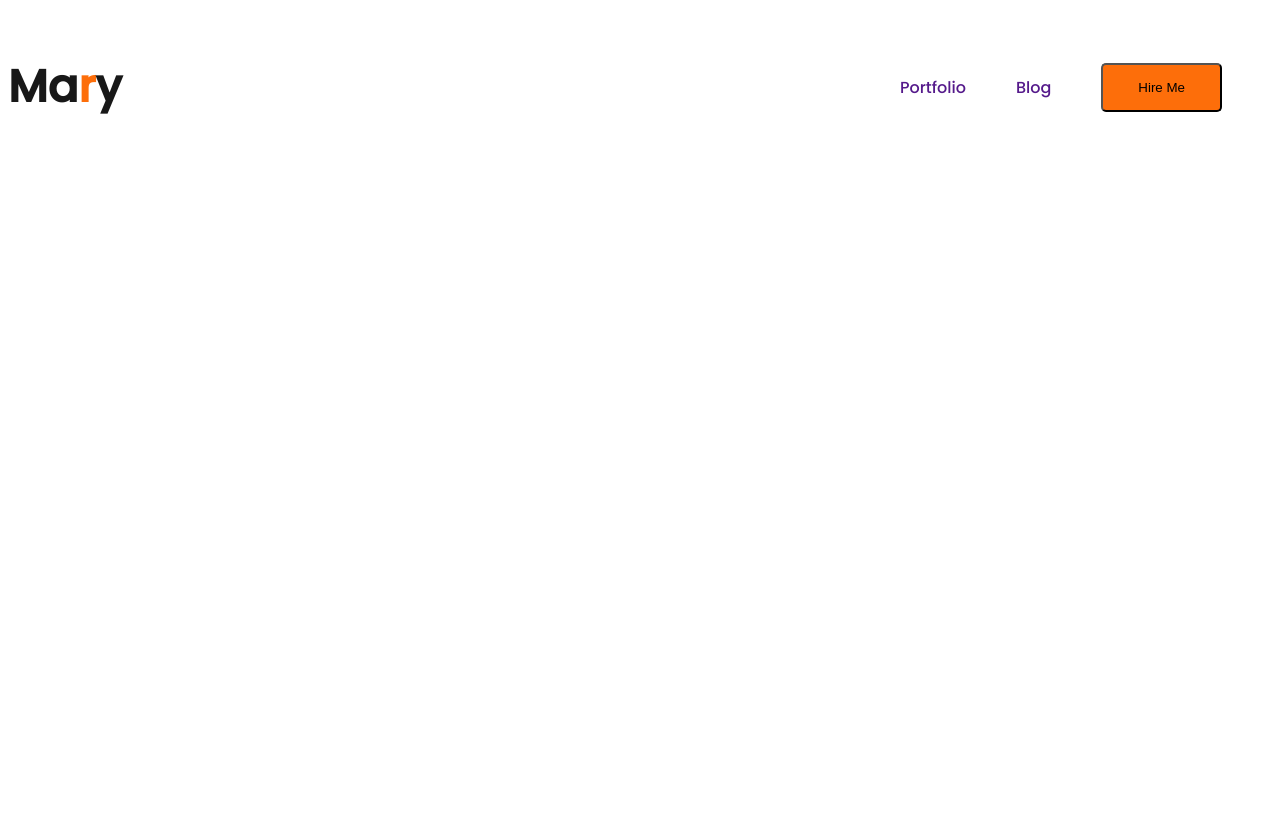
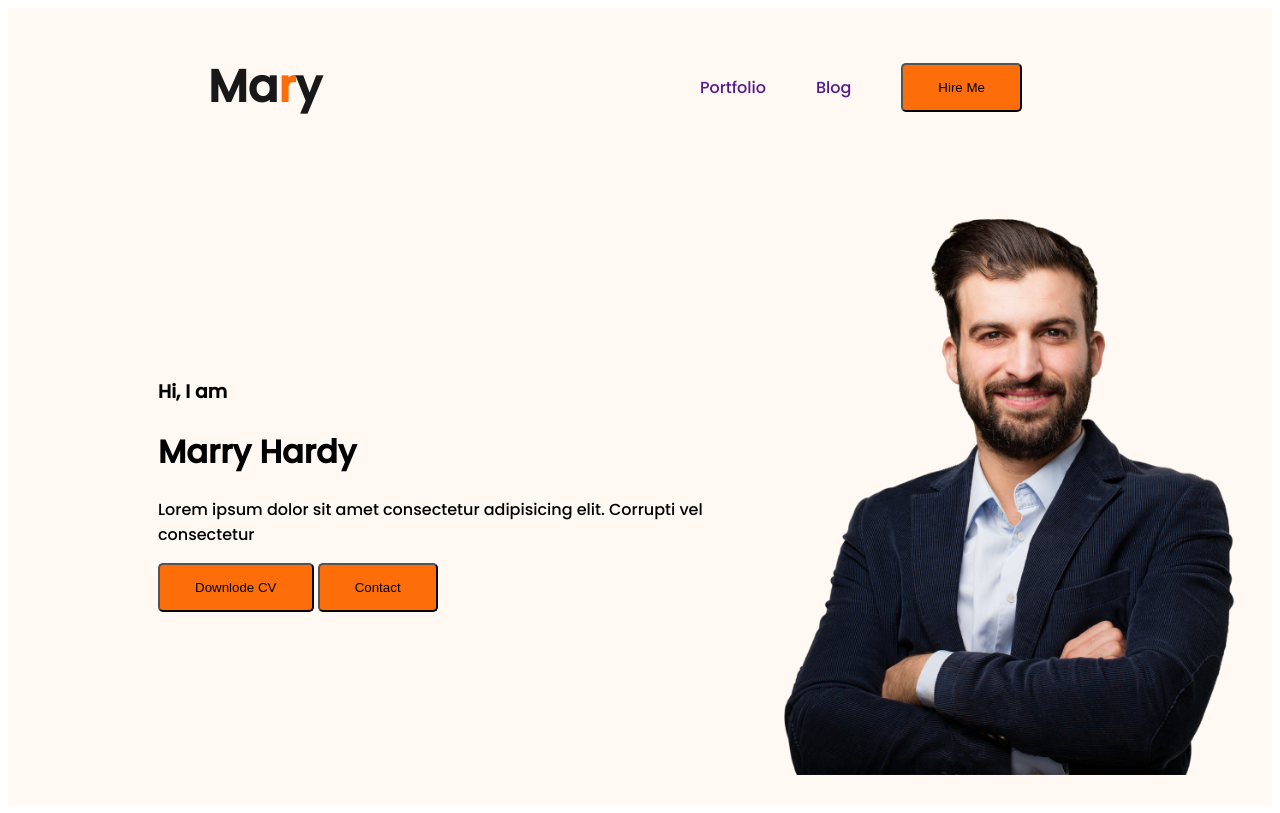
Before and after one commit to rjrakibulhasan/portfolio-resources, a plain HTML site: page index.html in a window 1280 px wide. Drawn offline with Linux system fonts and the light colour scheme.

Commit message:
new profile added

```diff
--- a/index.html
+++ b/index.html
@@ -12,7 +12,7 @@
         rel="stylesheet">
 </head>
 <body>
-    <header>
+    <header class="header">
     <nav>
         <h3 class="nav-title">Ma<span class="text-primary">r</span>y</h3>
         <ul>
@@ -21,6 +21,17 @@
             <li><button class="btn-primary">Hire Me</button></li>
         </ul>
     </nav>
+    <div class="bannar">
+        <div>
+            <h3 class="bannar-greetion">Hi, I am</h3>
+            <h1>Marry Hardy </h1>
+            <p>Lorem ipsum dolor sit amet consectetur adipisicing elit. Corrupti vel consectetur</p>
+            <button class="btn-primary">Downlode CV</button>
+            <button class="btn-primary">Contact</button>
+
+        </div>
+        <img class="profile-picture" src="images/hardy.png" alt="">
+    </div>
     </header>
     <main>
 
--- a/styles/portfolio.css
+++ b/styles/portfolio.css
@@ -7,6 +7,7 @@ nav{
     display: flex;
     justify-content: space-between;
     align-items: center;
+    margin: 0 200px;
 }
 
 .btn-primary{
@@ -36,3 +37,18 @@ nav li {
 nav a{
     text-decoration: none;
 }
+/* header related style */
+.header{
+    background-color: #FFF8F3;;
+}
+.bannar{
+    padding:30px 30px 30px 150px ;
+    display: flex;
+    align-items: center;
+}
+.bannar-greetion{
+
+}
+.profile-picture{
+    width: 500px;
+}
```
